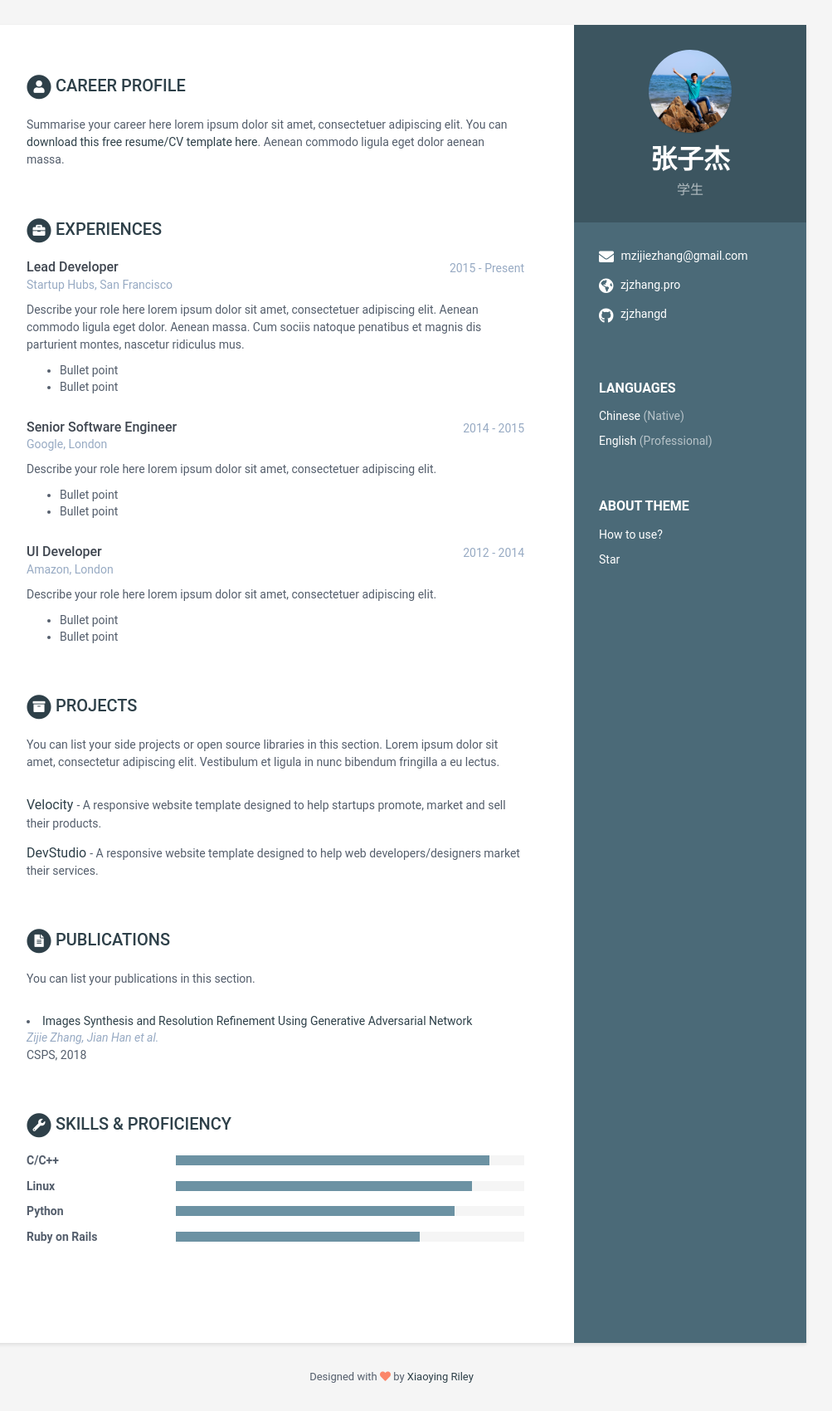
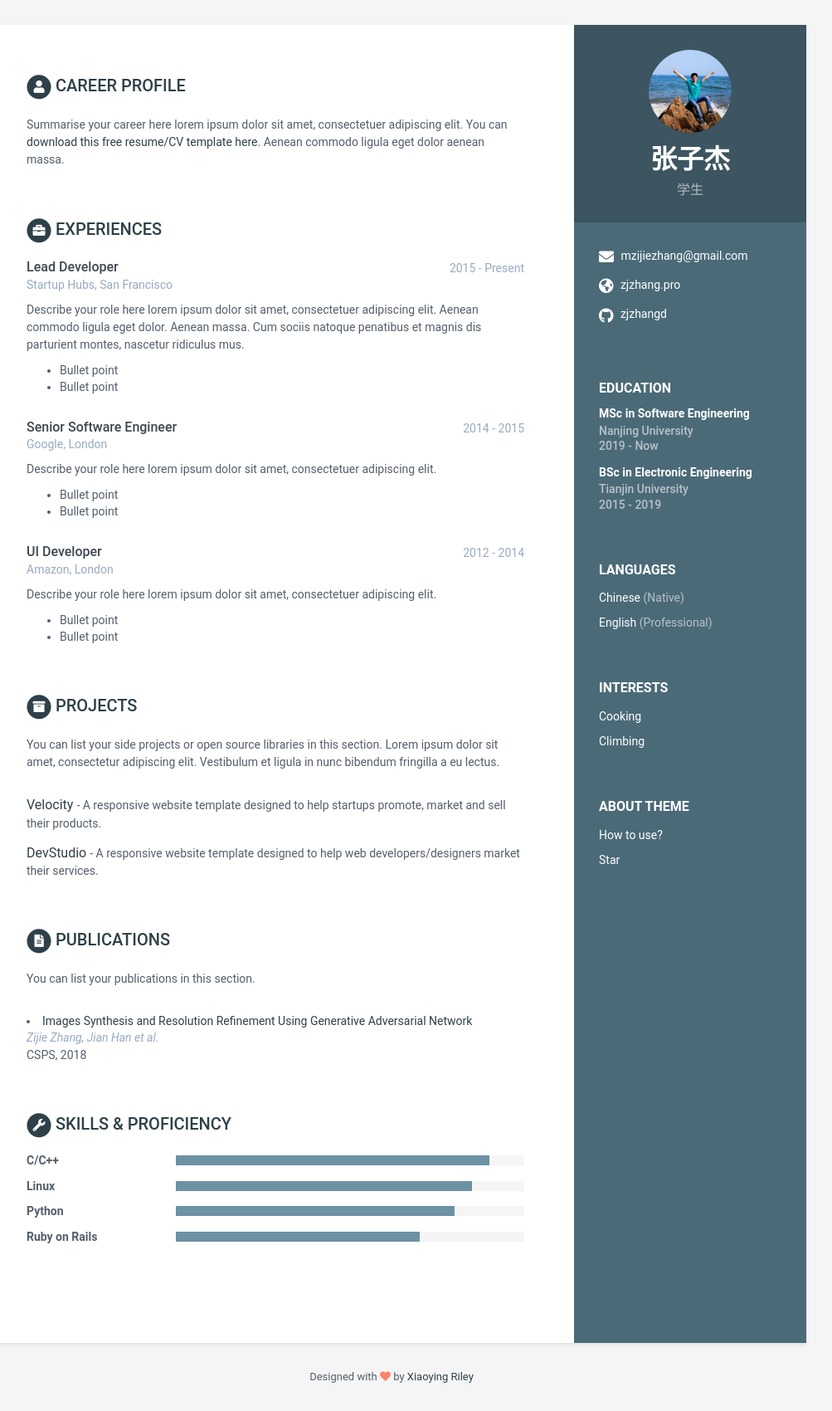
Before and after one commit to jeffzjzhang/zjzhangd.github.io, a Jekyll site: the page built from index.html, in a window 1280 px wide. Shown: the whole page at 83% size, without its empty margins (168-1171 px from the left). Built offline with Jekyll 4.4.1, drawn with Linux system fonts in a browser that asks for light colours; some of the changed lines change nothing that is shown.

```diff
--- a/_data/data.yml
+++ b/_data/data.yml
@@ -31,7 +31,7 @@
       - idiom: English
         level: Professional
 
-    Hobbies:
+    interests:
       - item: Cooking
         link: "#"
 
@@ -44,7 +44,7 @@
       Summarise your career here lorem ipsum dolor sit amet, consectetuer
       adipiscing elit. You can [download this free resume/CV template here]().
       Aenean commodo ligula eget dolor aenean massa.
-Education:
+education:
     - degree: MSc in Software Engineering
       university: Nanjing University
       time: 2019 - Now
```
